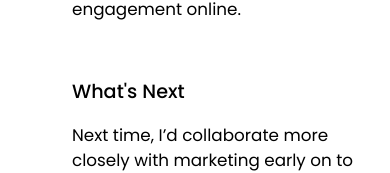
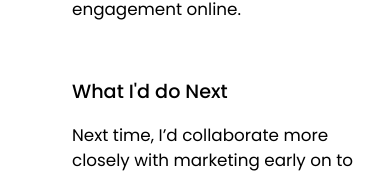
Before and after one commit to savvakasha/portfolio, a React (Vite) app: page /projects/bath in a window 390 px wide. Shown: the part 6759-6932 px from the top of the page. Built offline with nearby package versions, Linux system fonts and the light colour scheme.

Commit message:
fix: first four issues

```diff
--- a/index.html
+++ b/index.html
@@ -5,7 +5,7 @@
   <meta charset="UTF-8" />
   <link rel="icon" type="image/svg+xml" href="/ux.png" />
   <meta name="viewport" content="width=device-width, initial-scale=1.0" />
-  <title>Nicole Condon | User Researcher</title>
+  <title>Nicole Condon | UX Designer</title>
 </head>
 
 <body>
--- a/src/components/Navbar.jsx
+++ b/src/components/Navbar.jsx
@@ -37,9 +37,9 @@ export default Navbar;
 
 const NavbarItem = ({ icon, text, href, isMobile = false }) => {
     return (
-        <div className="flex items-center gap-2">
+        <a href={href} className="flex items-center gap-2">
             {isMobile ? <img src={icon} alt={text} className="h-4 w-4" /> : <img src={icon} alt={text} className="h-6 w-6" />}
-            {isMobile ? <a href={href} className="text-lg text-gray-900 hover:text-gray-600 transition-colors">{text}</a> : <a href={href} className="text-2xl text-gray-900 hover:text-gray-600 transition-colors">{text}</a>}
-        </div>
+            {isMobile ? <span className="text-lg text-gray-900 hover:text-gray-600 transition-colors">{text}</span> : <span className="text-2xl text-gray-900 hover:text-gray-600 transition-colors">{text}</span>}
+        </a>
     );
 };
--- a/src/pages/projects/Bath.jsx
+++ b/src/pages/projects/Bath.jsx
@@ -25,11 +25,11 @@ const Bath = () => {
             />
             <ProjectDivider />
             <div className="flex md:flex-row flex-col gap-16">
-                <div>
+                <div className="w-full">
                     <p className="project__subtitle">Problem</p>
                     <p className="project__text">The company’s website looked outdated, lacked clear navigation, and did not effectively communicate services or build trust with potential customers. This poor experience contributed to low engagement and limited client inquiries, making it difficult for the business to convert visitors into customers.</p>
                 </div>
-                <div>
+                <div className="w-full">
                     <p className="project__subtitle">Solution</p>
                     <p className='project__text'>Through heuristic evaluation and user research, I identified key usability and content issues that prevented users from exploring services or requesting quotes. I redesigned the website to create a more modern, trustworthy, and user-friendly experience by:</p>
                     <ul className='list-disc list-inside project__text'>
@@ -112,7 +112,7 @@ const Bath = () => {
                     </div>
 
                     <div className='flex-grow w-full gap-4'>
-                        <h4 className="project__heading--medium">What's Next</h4>
+                        <h4 className="project__heading--medium">What I'd do Next</h4>
                         <ul className='list-disc list-inside project__text'>
                             Next time, I’d collaborate more closely with marketing early on to align design decisions with SEO and conversion goals, ensuring the redesign delivers both a stronger user experience and measurable business results.
                         </ul>
--- a/src/pages/projects/Nimbus.jsx
+++ b/src/pages/projects/Nimbus.jsx
@@ -28,12 +28,12 @@ const Nimbus = () => {
             />
             <ProjectDivider />
             <div className="flex md:flex-row flex-col gap-16">
-                <div>
+                <div className="w-full">
                     <p className="project__subtitle">Problem</p>
                     <p className="project__text">Digital overuse has become a widespread challenge, yet most existing self-regulation tools feel rigid, impersonal, and often fail to create lasting change. Little is known about how these tools affect users over time, and even less about how Artificial Intelligence and co-design could be combined to make them more effective.</p>
                     <p className="project__text">I set out to create support that feels personalised, respectful, and proactive, helping users regain control of their digital habits without feeling restricted or monitored. This meant designing with users, not just for them, exploring how AI could enhance digital self-control in a more human-centred way.</p>
                 </div>
-                <div>
+                <div className="w-full">
                     <p className="project__subtitle">Solution</p>
                     <p className="project__text">To address these gaps, I explored how AI and co-design could enhance digital self-control tools. Through user interviews, a co-design workshop, and evaluation sessions, I developed Nimbus, an AI-enhanced digital self-control concept created with users that encourages mindful device use and real-life engagement, without sacrificing ethics nor user trust.</p>
                     <p className="project__text">This project demonstrates how a user-centred, collaborative design approach can inspire future innovation in AI-integrated digital well-being tools.</p>
@@ -195,7 +195,7 @@ const Nimbus = () => {
                         </ul>
                     </div>
                     <div className='flex-grow w-full gap-4'>
-                        <h4 className="project__heading--medium">What's Next</h4>
+                        <h4 className="project__heading--medium">What I'd do Next</h4>
                         <ul className='list-disc list-inside project__text'>
                             <li>Recruit a more diverse participant group.</li>
                             <li>Conduct multiple workshops.</li>
--- a/src/pages/projects/OutSmart.jsx
+++ b/src/pages/projects/OutSmart.jsx
@@ -35,13 +35,13 @@ const OutSmart = () => {
             />
             <ProjectDivider />
             <div className="flex md:flex-row flex-col gap-16">
-                <div>
+                <div className="w-full">
                     <p className="project__subtitle">Problem</p>
                     <p className="project__heading--medium">Balancing excitement with Trust </p>
                     <p className="project__text">Real-money gaming apps often struggle to balance excitement with usability and trust. </p>
                     <p className="project__text">Players face confusing navigation, inconsistent UI patterns, and limited transparency around gameplay and transactions, leading to poor retention and credibility issues.</p>
                 </div>
-                <div>
+                <div className="w-full">
                     <p className="project__subtitle">Solution</p>
                     <p className="project__heading--medium">Strategy Based on clarity and fairness.</p>
                     <p className="project__text">I led the creation of a cohesive design system, user experience strategy, and UI design centered on clarity, engagement, skill-building, and fairness. </p>
@@ -140,7 +140,7 @@ const OutSmart = () => {
                         </ul>
                     </div>
                     <div className='flex-grow w-full gap-4'>
-                        <h4 className="project__heading--medium">What's Next</h4>
+                        <h4 className="project__heading--medium">What I'd do Next</h4>
                         <ul className='list-disc list-inside project__text'>
                             <li>I’d conduct user interviews to validate assumptions around motivation, risk perception, and reward feedback loops before beginning the design process.</li>
                             <li>I’d involve developers earlier in the ideation phase to co-define technical constraints and opportunities, to ensure faster iteration and alignment between UX goals and product delivery.</li>
--- a/src/pages/projects/Wave.jsx
+++ b/src/pages/projects/Wave.jsx
@@ -21,11 +21,11 @@ const Wave = () => {
             />
             <ProjectDivider />
             <div className="flex md:flex-row flex-col gap-16">
-                <div>
+                <div className="w-full">
                     <p className="project__subtitle">Problem</p>
                     <p className="project__text">Technicians relied on an outdated tool to manage service tickets, update project statuses, and log field data. The interface was unintuitive, slow, and inconsistent across devices, causing reporting errors, delays, and frustration. The company needed a more efficient tool to improve accuracy and streamline communication between field teams and operations.</p>
                 </div>
-                <div>
+                <div className="w-full">
                     <p className="project__subtitle">Solution</p>
                     <p className="project__text">Through interviews and usability testing, I identified pain points in navigation, data entry, and task tracking. The redesigned tool introduced:</p>
                     <ul className='list-disc list-inside project__text'>
@@ -110,7 +110,7 @@ const Wave = () => {
                     </div>
 
                     <div className='flex-grow w-full gap-4'>
-                        <h4 className="project__heading--medium">What's Next</h4>
+                        <h4 className="project__heading--medium">What I'd do Next</h4>
                         <ul className='list-disc list-inside project__text'>
                             Next time, I’d involve more cross-departmental stakeholders earlier, such as operations managers and customer service, to better connect technician workflows.
                         </ul>
```
